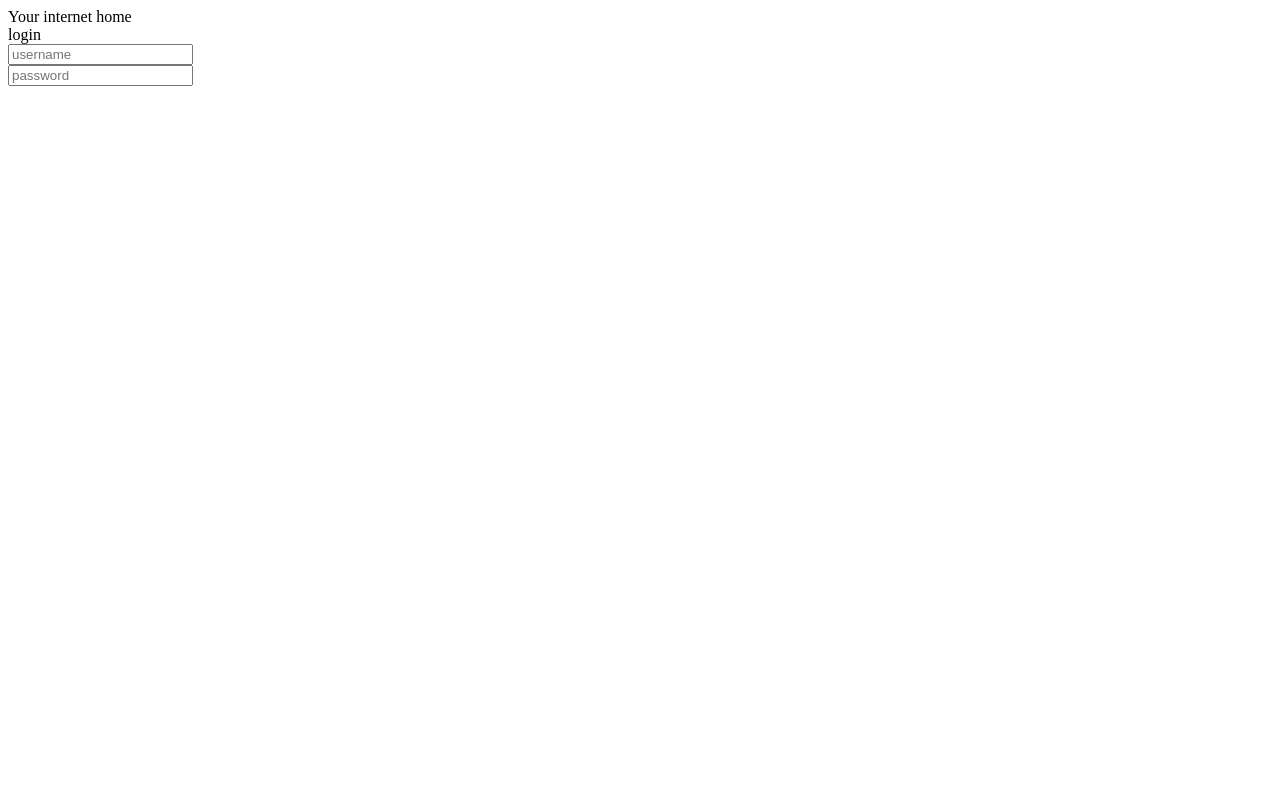
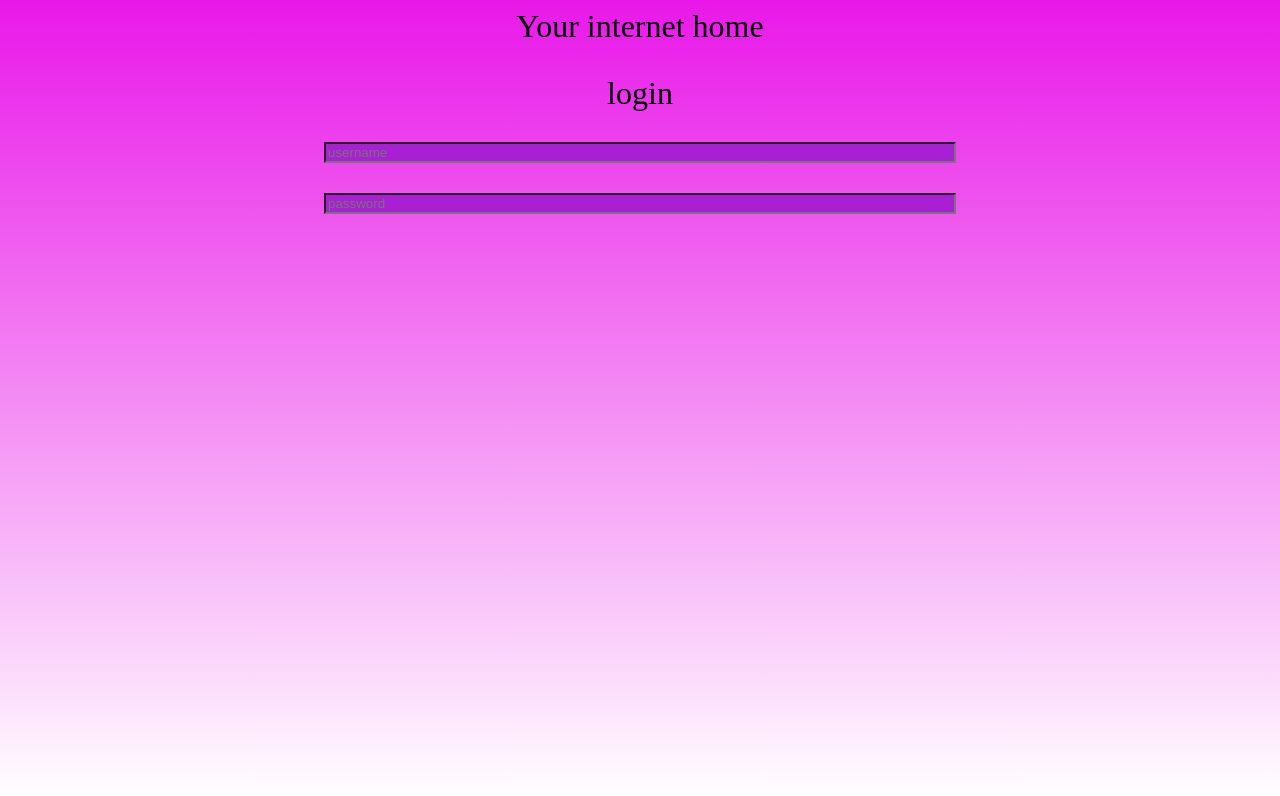
Before and after one commit to 000xx/labwebsite, a plain HTML site: page index.html in a window 1280 px wide. Drawn offline with Linux system fonts and the light colour scheme.

Commit message:
update 1.3 color update

```diff
--- a/index.html
+++ b/index.html
@@ -1,4 +1,5 @@
 <body>
+    <link rel="stylesheet" href="labstyle.css">
     <div class="title">
         Your internet home
     </div>
--- a/labstyle.css
+++ b/labstyle.css
@@ -9,7 +9,7 @@ div{
 }
 
 input{
-    background-color: chartreuse;
+    background-color: rgb(169, 31, 211);
     width: 50%;
 
 }
```
